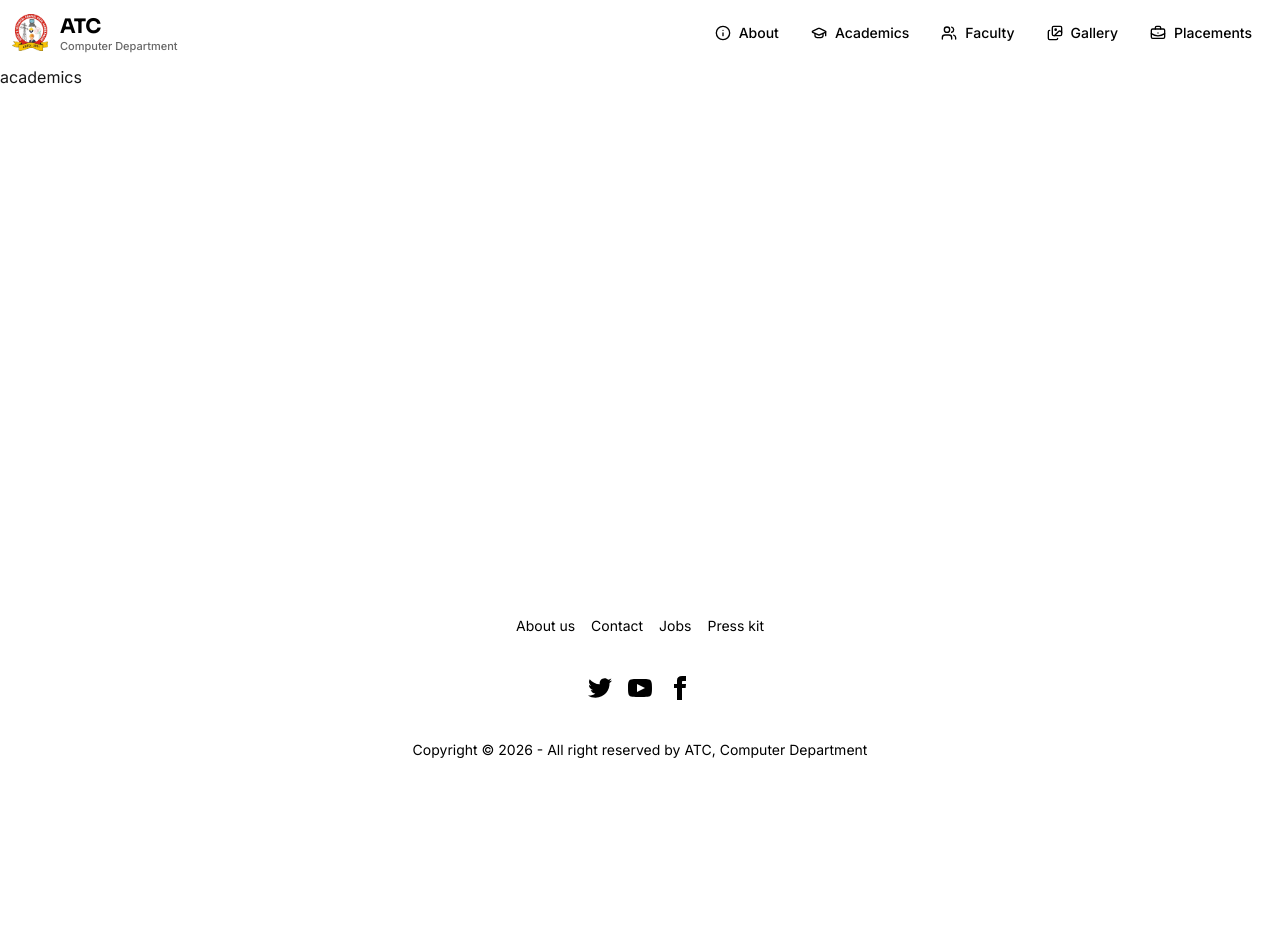
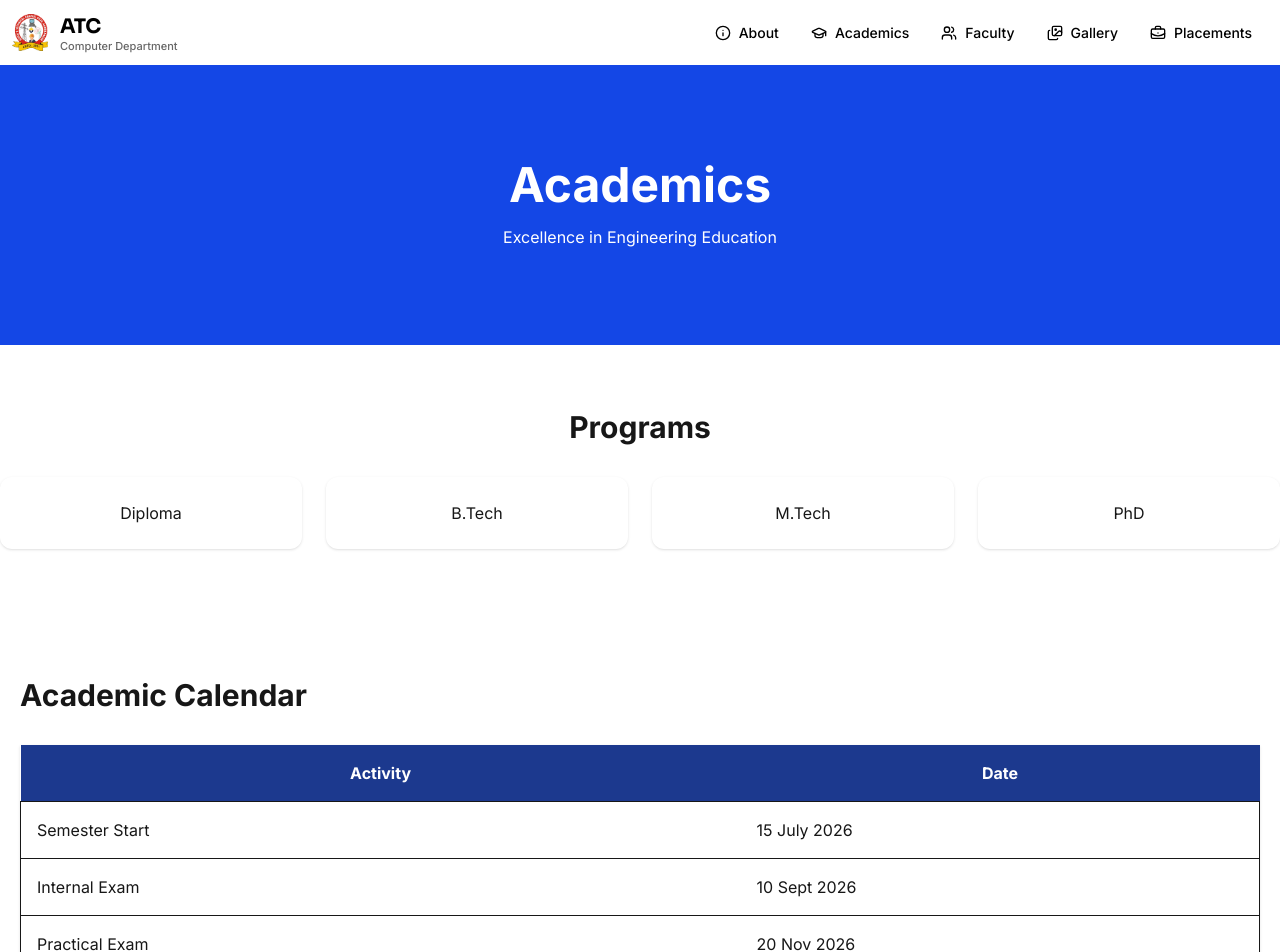
Before and after one commit to Ashish-kolhe/computer, a Next.js app: page /academics in a window 1280 px wide. Shown: the top 952 px of the page. Before the commit the page ends 800 px from the top, so only its background shows below. Built offline with nearby package versions, Linux system fonts and the light colour scheme.

Commit message:
academic

```diff
--- /dev/null
+++ b/app/academics/AcademicCalendar.tsx
@@ -0,0 +1,63 @@
+const events = [
+  {
+    activity: "Semester Start",
+    date: "15 July 2026",
+  },
+  {
+    activity: "Internal Exam",
+    date: "10 Sept 2026",
+  },
+  {
+    activity: "Practical Exam",
+    date: "20 Nov 2026",
+  },
+  {
+    activity: "End Semester Exam",
+    date: "1 Dec 2026",
+  },
+];
+
+export default function AcademicCalendar() {
+  return (
+    <section className="max-w-7xl mx-auto py-16 px-5">
+
+      <h2 className="text-3xl font-bold mb-8">
+        Academic Calendar
+      </h2>
+
+      <table className="w-full bg-white shadow">
+
+        <thead className="bg-blue-900 text-white">
+
+          <tr>
+            <th className="p-4">Activity</th>
+            <th className="p-4">Date</th>
+          </tr>
+
+        </thead>
+
+        <tbody>
+
+          {events.map((event, index) => (
+
+            <tr key={index} className="border">
+
+              <td className="p-4">
+                {event.activity}
+              </td>
+
+              <td className="p-4">
+                {event.date}
+              </td>
+
+            </tr>
+
+          ))}
+
+        </tbody>
+
+      </table>
+
+    </section>
+  );
+}
--- /dev/null
+++ b/app/academics/Departments.tsx
@@ -0,0 +1,37 @@
+const departments = [
+  "Computer Engineering",
+  "Information Technology",
+  "Mechanical Engineering",
+  "Civil Engineering",
+  "Electrical Engineering",
+  "AI & DS",
+];
+
+export default function Departments() {
+  return (
+    <section className="max-w-7xl mx-auto py-16 px-5">
+
+      <h2 className="text-3xl font-bold mb-8">
+        Departments
+      </h2>
+
+      <div className="grid md:grid-cols-3 gap-6">
+
+        {departments.map((dept, index) => (
+
+          <div
+            key={index}
+            className="bg-white p-6 rounded-xl shadow"
+          >
+            <h3 className="font-bold">
+              {dept}
+            </h3>
+          </div>
+
+        ))}
+
+      </div>
+
+    </section>
+  );
+}
--- /dev/null
+++ b/app/academics/Downloads.tsx
@@ -0,0 +1,27 @@
+export default function Downloads() {
+  return (
+    <section className="max-w-7xl mx-auto py-16 text-center">
+
+      <h2 className="text-3xl font-bold mb-8">
+        Downloads
+      </h2>
+
+      <div className="flex justify-center gap-4 flex-wrap">
+
+        <button className="bg-blue-900 text-white px-5 py-2 rounded">
+          Academic Calendar
+        </button>
+
+        <button className="bg-blue-900 text-white px-5 py-2 rounded">
+          Syllabus
+        </button>
+
+        <button className="bg-blue-900 text-white px-5 py-2 rounded">
+          Time Table
+        </button>
+
+      </div>
+
+    </section>
+  );
+}
--- /dev/null
+++ b/app/academics/Hero.tsx
@@ -0,0 +1,13 @@
+export default function Hero() {
+  return (
+    <section className="bg-blue-700 text-white py-24 text-center">
+      <h1 className="text-5xl font-bold">
+        Academics
+      </h1>
+
+      <p className="mt-4">
+        Excellence in Engineering Education
+      </p>
+    </section>
+  );
+}
--- /dev/null
+++ b/app/academics/Laboratories.tsx
@@ -0,0 +1,35 @@
+export default function Laboratories() {
+  const labs = [
+    "Programming Lab",
+    "Networking Lab",
+    "Cloud Lab",
+    "AI Lab",
+    "Database Lab",
+    "Project Lab",
+  ];
+
+  return (
+    <section className="bg-white py-16">
+
+      <h2 className="text-3xl font-bold text-center mb-8">
+        Laboratories
+      </h2>
+
+      <div className="max-w-7xl mx-auto grid md:grid-cols-3 gap-6">
+
+        {labs.map((lab, index) => (
+
+          <div
+            key={index}
+            className="shadow rounded-xl p-6"
+          >
+            {lab}
+          </div>
+
+        ))}
+
+      </div>
+
+    </section>
+  );
+}
--- /dev/null
+++ b/app/academics/Programs.tsx
@@ -0,0 +1,37 @@
+const programs = [
+  "Diploma",
+  "B.Tech",
+  "M.Tech",
+  "PhD",
+];
+
+export default function Programs() {
+  return (
+    <section className="bg-white py-16">
+
+      <div className="max-w-7xl mx-auto">
+
+        <h2 className="text-3xl font-bold text-center mb-8">
+          Programs
+        </h2>
+
+        <div className="grid md:grid-cols-4 gap-6">
+
+          {programs.map((program, index) => (
+
+            <div
+              key={index}
+              className="shadow rounded-xl p-6 text-center"
+            >
+              {program}
+            </div>
+
+          ))}
+
+        </div>
+
+      </div>
+
+    </section>
+  );
+}
--- /dev/null
+++ b/app/academics/Syllabus.tsx
@@ -0,0 +1,26 @@
+export default function Syllabus() {
+  return (
+    <section className="bg-white py-16">
+
+      <h2 className="text-3xl font-bold text-center mb-8">
+        Syllabus
+      </h2>
+
+      <div className="max-w-7xl mx-auto grid grid-cols-2 md:grid-cols-4 gap-6">
+
+        {[1,2,3,4,5,6,7,8].map((sem) => (
+
+          <div
+            key={sem}
+            className="shadow rounded-xl p-6 text-center"
+          >
+            Semester {sem}
+          </div>
+
+        ))}
+
+      </div>
+
+    </section>
+  );
+}
--- a/app/academics/page.tsx
+++ b/app/academics/page.tsx
@@ -1,7 +1,21 @@
-export default function Page (){
-    return(
-<div>
-    academics
-</div>
+
+import Hero from "./Hero";
+import Programs from "./Programs";
+import AcademicCalendar from "./AcademicCalendar";
+import Syllabus from "./Syllabus";
+import Laboratories from "./Laboratories";
+import Downloads from "./Downloads";
+export default function Page() {
+    return (
+        <div>
+              <>
+      <Hero />
+      <Programs />
+      <AcademicCalendar />
+      <Syllabus />
+      <Laboratories />
+      <Downloads />
+    </>
+        </div>
     );
 }
```
Also changed, not shown: 1 other file (tests, documents, lock files or other folders).
